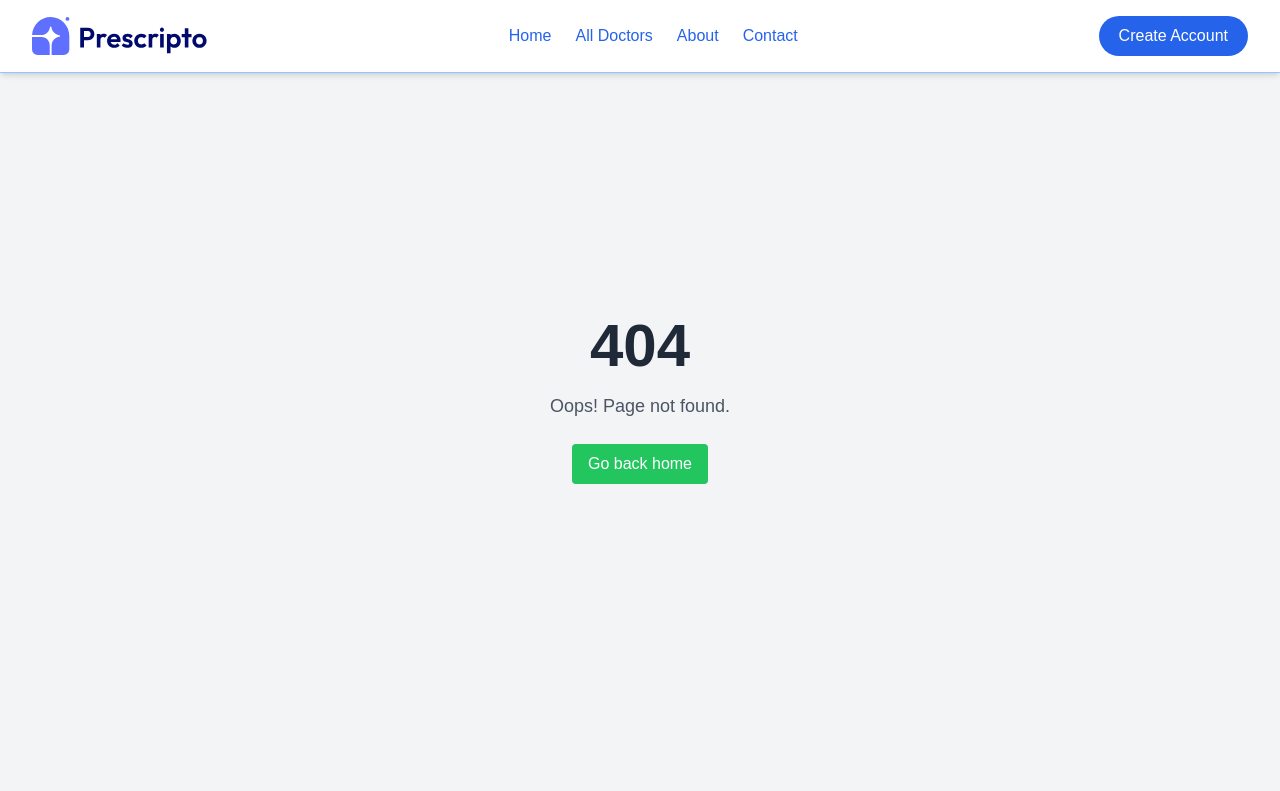
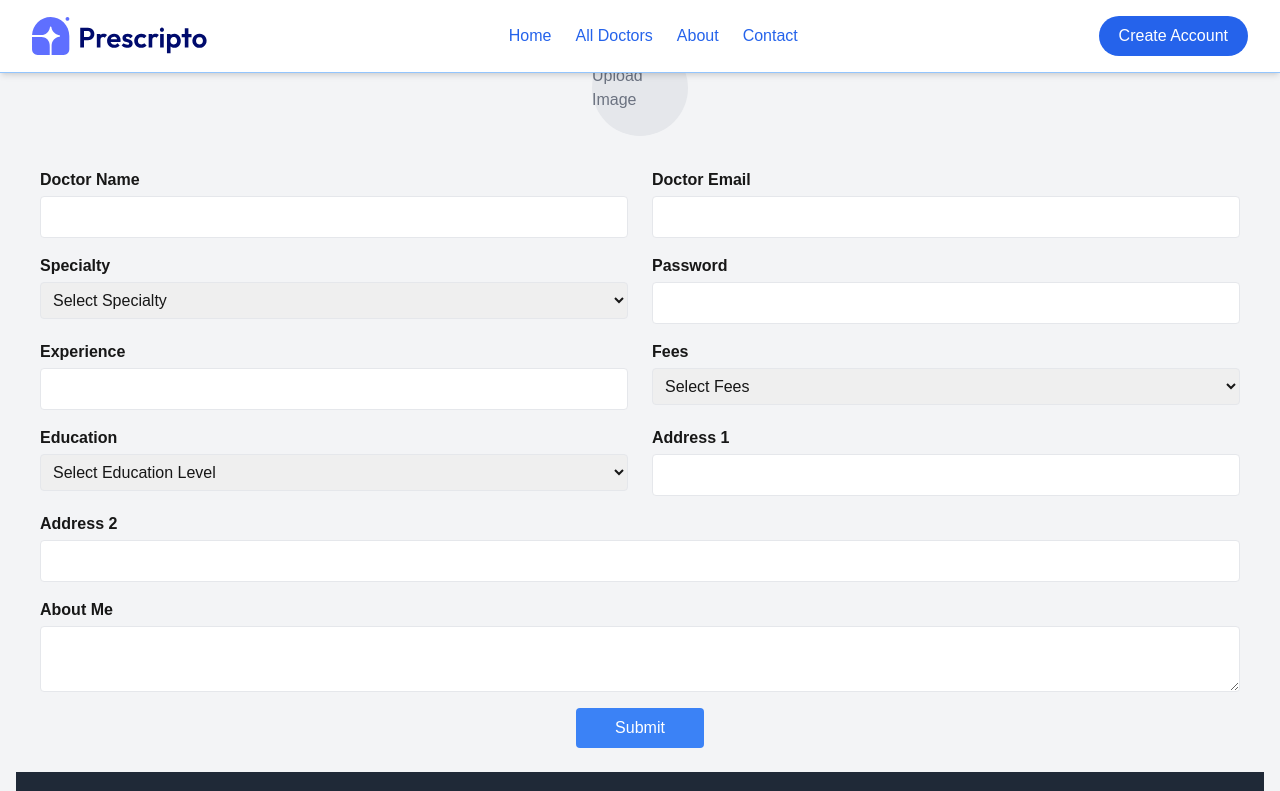
Before and after one commit to Emmanuel10701/Doctor_Appointment-_Syatem, a Next.js app: page /components/adddoctor in a window 1280 px wide. Before the commit this address had no page. Shown: the top 791 px of the page. Built offline with nearby package versions, Linux system fonts and the light colour scheme.

Commit message:
✨ Created Doctor Addition Form and updated Dashboard layout

```diff
--- /dev/null
+++ b/app/_app.tsx
@@ -0,0 +1,30 @@
+"use client";
+
+import { usePathname } from "next/navigation";
+import localFont from "next/font/local";
+import Navbar from "./components/navbar";
+import Footer from "./components/Footer/page";
+
+const geistSans = localFont({
+  src: "./fonts/GeistVF.woff",
+  variable: "--font-geist-sans",
+  weight: "100 900",
+});
+const geistMono = localFont({
+  src: "./fonts/GeistMonoVF.woff",
+  variable: "--font-geist-mono",
+  weight: "100 900",
+});
+
+export default function ClientLayout({ children }: { children: React.ReactNode }) {
+  const pathname = usePathname();
+  const isAdminPage = pathname === '/admin';
+
+  return (
+    <div className={`${geistSans.variable} ${geistMono.variable} antialiased`}>
+      <Navbar />
+      <main className="container mx-auto p-4">{children}</main>
+      {!isAdminPage && <Footer />}
+    </div>
+  );
+}
--- a/app/components/Footer/page.tsx
+++ b/app/components/Footer/page.tsx
@@ -38,7 +38,7 @@ const Footer: React.FC = () => {
   };
 
   return (
-    <footer className="bg-slate-100  mt-10 text-slate-600 py-10">
+    <footer className="bg-slate-100   w-full h-[59%] text-slate-600 py-10">
       <div className="container mx-auto flex flex-col md:flex-row items-center justify-between">
 
         {/* Image and Description */}
--- /dev/null
+++ b/app/components/adddoctor/page.tsx
@@ -0,0 +1,233 @@
+import React, { useState } from 'react';
+
+const specialties = {
+  'Dentist': '🦷',
+  'General Physician': '👨‍⚕️',
+  'Dermatologist': '🧴',
+  'Pediatrician': '👶',
+  'Gastroenterologist': '🍽️',
+  'Neurologist': '🧠',
+  'Gynecologist': '👩‍⚕️',
+};
+
+const educationLevels = [
+  'Associate',
+  'Bachelor',
+  'Master',
+  'PhD'
+];
+
+const feesOptions = Array.from({ length: 17 }, (_, i) => (450 + i * 50).toString());
+
+const AddDoctorForm: React.FC = () => {
+  const [doctorName, setDoctorName] = useState('');
+  const [doctorEmail, setDoctorEmail] = useState('');
+  const [specialty, setSpecialty] = useState('');
+  const [password, setPassword] = useState('');
+  const [experience, setExperience] = useState('');
+  const [fees, setFees] = useState('');
+  const [education, setEducation] = useState('');
+  const [address1, setAddress1] = useState('');
+  const [address2, setAddress2] = useState('');
+  const [aboutMe, setAboutMe] = useState('');
+  const [image, setImage] = useState<File | null>(null);
+
+  const handleImageChange = (e: React.ChangeEvent<HTMLInputElement>) => {
+    if (e.target.files && e.target.files[0]) {
+      setImage(e.target.files[0]);
+    }
+  };
+
+  const handleSubmit = async (e: React.FormEvent<HTMLFormElement>) => {
+    e.preventDefault();
+
+    const formData = new FormData();
+    formData.append('name', doctorName);
+    formData.append('email', doctorEmail);
+    formData.append('specialty', specialty);
+    formData.append('password', password);
+    formData.append('experience', experience);
+    formData.append('fees', fees);
+    formData.append('education', education);
+    formData.append('address1', address1);
+    formData.append('address2', address2);
+    formData.append('aboutMe', aboutMe);
+    if (image) {
+      formData.append('image', image);
+    }
+
+    try {
+      const response = await fetch('YOUR_API_ENDPOINT_HERE', {
+        method: 'POST',
+        body: formData,
+      });
+
+      if (!response.ok) {
+        throw new Error('Network response was not ok');
+      }
+      const result = await response.json();
+      console.log('Success:', result);
+      // Reset the form or handle success
+    } catch (error) {
+      console.error('Error:', error);
+    }
+  };
+
+  return (
+    <div className="min-h-screen overflow-hidden flex flex-col">
+      <form onSubmit={handleSubmit} className="flex flex-col flex-1 p-6 space-y-4">
+        <div className="flex justify-center mb-4">
+          <label className="flex flex-col items-center">
+            <input
+              type="file"
+              accept="image/*"
+              onChange={handleImageChange}
+              className="hidden"
+            />
+            <div className="w-24 h-24 bg-gray-200 rounded-full flex items-center justify-center cursor-pointer">
+              {image ? (
+                <img src={URL.createObjectURL(image)} alt="Doctor" className="w-full h-full rounded-full object-cover" />
+              ) : (
+                <span className="text-gray-500">Upload Image</span>
+              )}
+            </div>
+          </label>
+        </div>
+
+        <div className="flex space-x-6">
+          <div className="flex flex-col flex-1">
+            <label className="font-semibold mb-1">Doctor Name</label>
+            <input
+              type="text"
+              value={doctorName}
+              onChange={(e) => setDoctorName(e.target.value)}
+              required
+              className="p-2 border rounded focus:outline-none focus:ring focus:ring-blue-500"
+            />
+          </div>
+          <div className="flex flex-col flex-1">
+            <label className="font-semibold mb-1">Doctor Email</label>
+            <input
+              type="email"
+              value={doctorEmail}
+              onChange={(e) => setDoctorEmail(e.target.value)}
+              required
+              className="p-2 border rounded focus:outline-none focus:ring focus:ring-blue-500"
+            />
+          </div>
+        </div>
+
+        <div className="flex space-x-6">
+          <div className="flex flex-col flex-1">
+            <label className="font-semibold mb-1">Specialty</label>
+            <select
+              value={specialty}
+              onChange={(e) => setSpecialty(e.target.value)}
+              required
+              className="p-2 border rounded focus:outline-none focus:ring focus:ring-blue-500"
+            >
+              <option value="" disabled>Select Specialty</option>
+              {Object.entries(specialties).map(([key, value]) => (
+                <option key={key} value={key}>{value} {key}</option>
+              ))}
+            </select>
+          </div>
+          <div className="flex flex-col flex-1">
+            <label className="font-semibold mb-1">Password</label>
+            <input
+              type="password"
+              value={password}
+              onChange={(e) => setPassword(e.target.value)}
+              required
+              className="p-2 border rounded focus:outline-none focus:ring focus:ring-blue-500"
+            />
+          </div>
+        </div>
+
+        <div className="flex space-x-6">
+          <div className="flex flex-col flex-1">
+            <label className="font-semibold mb-1">Experience</label>
+            <input
+              type="text"
+              value={experience}
+              onChange={(e) => setExperience(e.target.value)}
+              required
+              className="p-2 border rounded focus:outline-none focus:ring focus:ring-blue-500"
+            />
+          </div>
+          <div className="flex flex-col flex-1">
+            <label className="font-semibold mb-1">Fees</label>
+            <select
+              value={fees}
+              onChange={(e) => setFees(e.target.value)}
+              required
+              className="p-2 border rounded focus:outline-none focus:ring focus:ring-blue-500"
+            >
+              <option value="" disabled>Select Fees</option>
+              {feesOptions.map(fee => (
+                <option key={fee} value={fee}>${fee}</option>
+              ))}
+            </select>
+          </div>
+        </div>
+
+        <div className="flex space-x-6">
+          <div className="flex flex-col flex-1">
+            <label className="font-semibold mb-1">Education</label>
+            <select
+              value={education}
+              onChange={(e) => setEducation(e.target.value)}
+              required
+              className="p-2 border rounded focus:outline-none focus:ring focus:ring-blue-500"
+            >
+              <option value="" disabled>Select Education Level</option>
+              {educationLevels.map(level => (
+                <option key={level} value={level}>{level}</option>
+              ))}
+            </select>
+          </div>
+          <div className="flex flex-col flex-1">
+            <label className="font-semibold mb-1">Address 1</label>
+            <input
+              type="text"
+              value={address1}
+              onChange={(e) => setAddress1(e.target.value)}
+              required
+              className="p-2 border rounded focus:outline-none focus:ring focus:ring-blue-500"
+            />
+          </div>
+        </div>
+
+        <div className="flex flex-col">
+          <label className="font-semibold mb-1">Address 2</label>
+          <input
+            type="text"
+            value={address2}
+            onChange={(e) => setAddress2(e.target.value)}
+            className="p-2 border rounded focus:outline-none focus:ring focus:ring-blue-500"
+          />
+        </div>
+
+        <div className="flex flex-col">
+          <label className="font-semibold mb-1">About Me</label>
+          <textarea
+            value={aboutMe}
+            onChange={(e) => setAboutMe(e.target.value)}
+            required
+            className="p-2 border rounded focus:outline-none focus:ring focus:ring-blue-500"
+          />
+        </div>
+
+        <button type="submit" className="mt-4 p-2 bg-blue-500 text-white rounded w-32 self-center">
+          Submit
+        </button>
+      </form>
+
+      <footer className="mt-auto p-4 bg-gray-800 text-white text-center">
+        © 2024 Your Company. All rights reserved.
+      </footer>
+    </div>
+  );
+};
+
+export default AddDoctorForm;
--- a/app/layout.tsx
+++ b/app/layout.tsx
@@ -1,19 +1,7 @@
 import type { Metadata } from "next";
-import localFont from "next/font/local";
+import ClientLayout from "../app/_app";
 import "./globals.css";
-import Navbar from "./components/navbar";
-import Footer from "./components/footer/page";
 
-const geistSans = localFont({
-  src: "./fonts/GeistVF.woff",
-  variable: "--font-geist-sans",
-  weight: "100 900",
-});
-const geistMono = localFont({
-  src: "./fonts/GeistMonoVF.woff",
-  variable: "--font-geist-mono",
-  weight: "100 900",
-});
 
 export const metadata: Metadata = {
   title: "Appointments",
@@ -27,13 +15,9 @@ export default function RootLayout({
 }>) {
   return (
     <html lang="en">
-      <Navbar/>
-      <body
-        className={`${geistSans.variable} ${geistMono.variable} antialiased`}
-      >
-        {children}
+      <body className="bg-gray-100">
+        <ClientLayout>{children}</ClientLayout>
       </body>
-      <Footer/>
     </html>
   );
 }
--- a/tailwind.config.ts
+++ b/tailwind.config.ts
@@ -4,6 +4,8 @@ const config: Config = {
   content: [
     "./pages/**/*.{js,ts,jsx,tsx,mdx}",
     "./components/**/*.{js,ts,jsx,tsx,mdx}",
+    "./app/**/*.{js,ts,jsx,tsx}", // Adjust the path to your components and pages
+    "./components/**/*.{js,ts,jsx,tsx}",
     "./app/**/*.{js,ts,jsx,tsx,mdx}",
   ],
   theme: {
```
Also changed, not shown: app/admin/page.tsx (+15 -20 lines).
